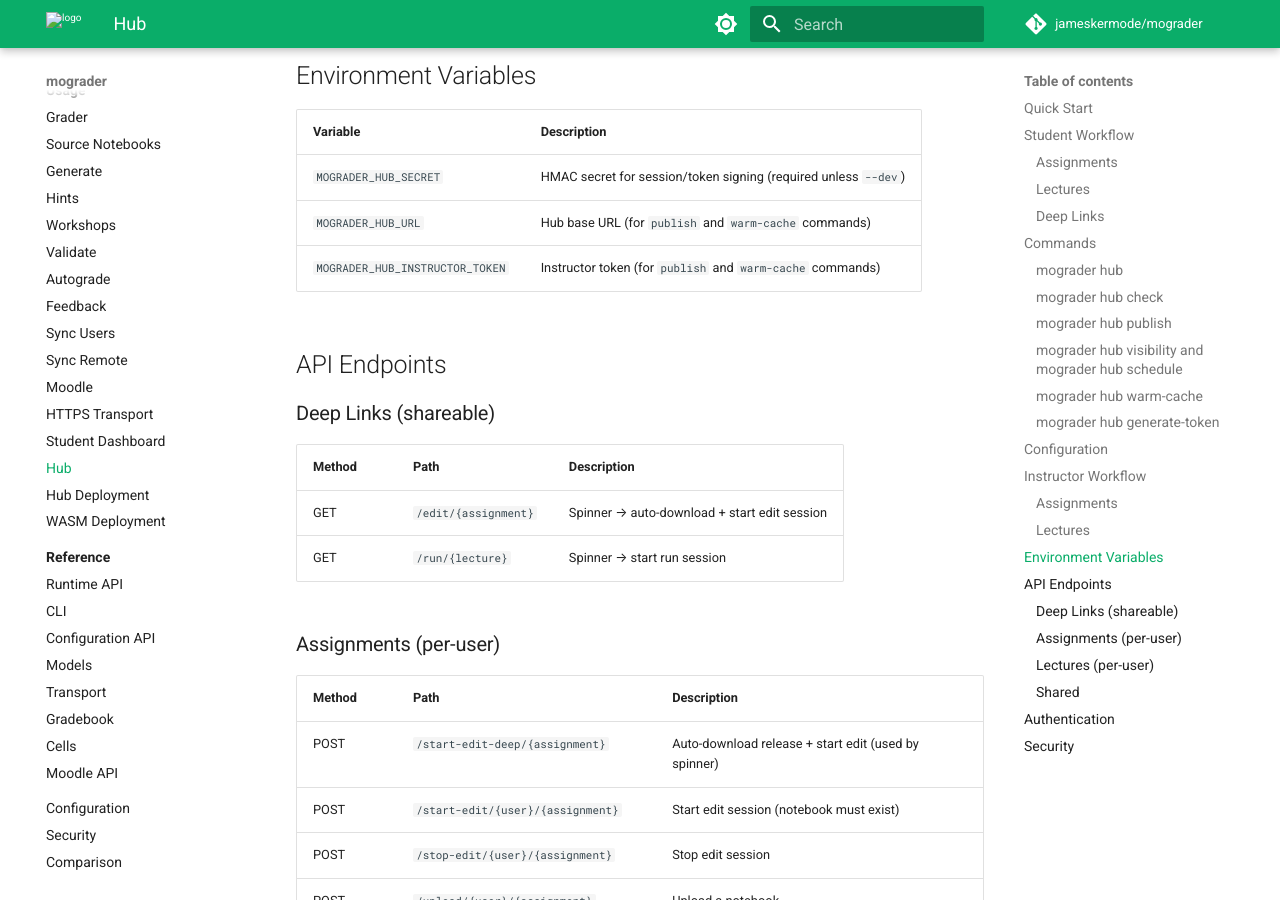
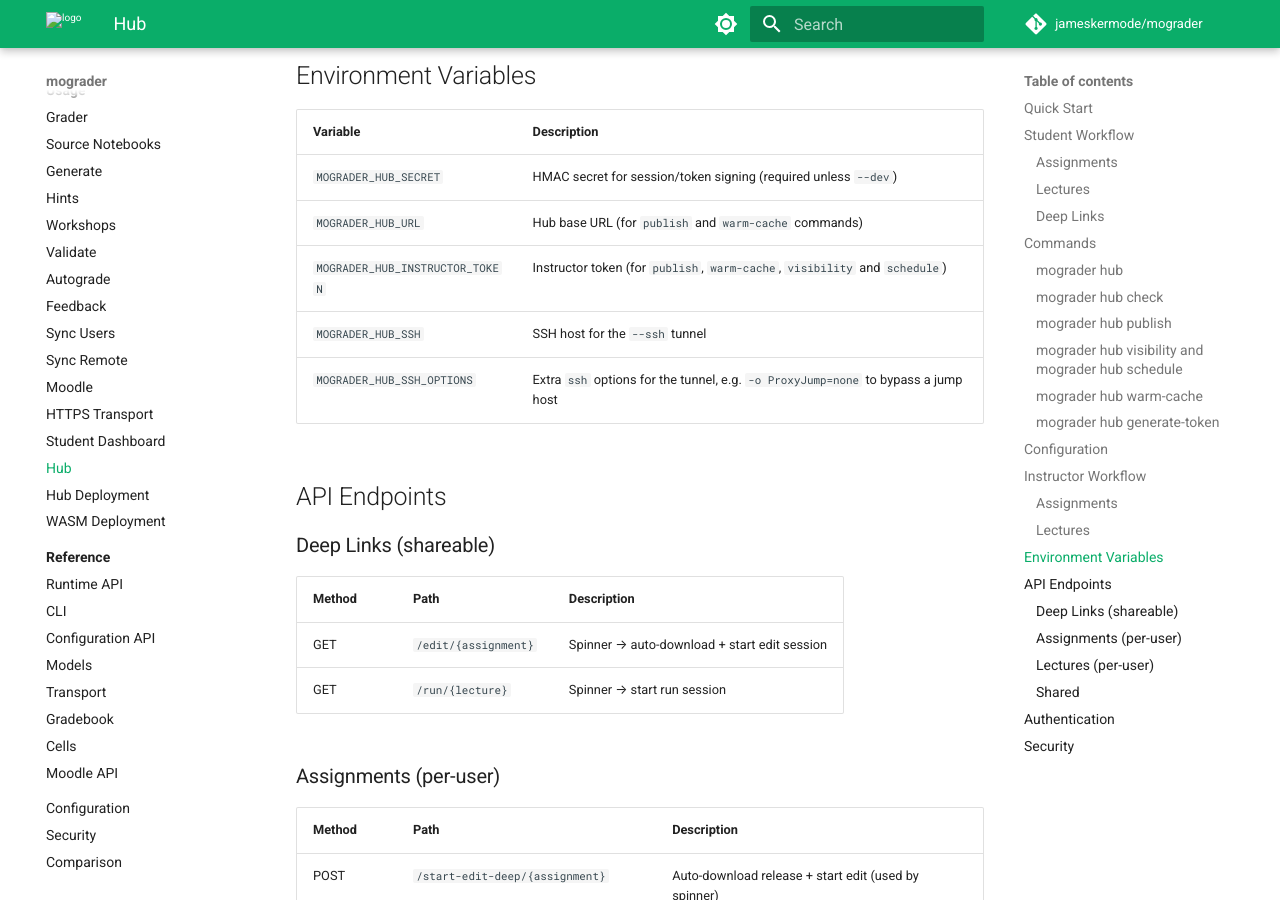
Before and after one commit to jameskermode/mograder, an MkDocs documentation site: the page built from docs/usage/hub.md, in a window 1280 px wide and 900 px high, scrolled down 6385 px. Built offline with MkDocs 1.6.1 and Material for MkDocs 9.7.7, drawn with Linux system fonts in a browser that asks for light colours; comment, search, counter and statistics services are not loaded.

Commit message:
Hub SSH tunnel: extra ssh options from MOGRADER_HUB_SSH_OPTIONS
e.g. '-o ProxyJump=none' when the configured jump host is down.

Co-Authored-By: Claude Opus 5.5 <noreply@anthropic.com>

```diff
--- a/docs/usage/hub.md
+++ b/docs/usage/hub.md
@@ -258,7 +258,9 @@ The lecture type is auto-detected from PEP 723 metadata — no `--lecture` flag
 |----------|-------------|
 | `MOGRADER_HUB_SECRET` | HMAC secret for session/token signing (required unless `--dev`) |
 | `MOGRADER_HUB_URL` | Hub base URL (for `publish` and `warm-cache` commands) |
-| `MOGRADER_HUB_INSTRUCTOR_TOKEN` | Instructor token (for `publish` and `warm-cache` commands) |
+| `MOGRADER_HUB_INSTRUCTOR_TOKEN` | Instructor token (for `publish`, `warm-cache`, `visibility` and `schedule`) |
+| `MOGRADER_HUB_SSH` | SSH host for the `--ssh` tunnel |
+| `MOGRADER_HUB_SSH_OPTIONS` | Extra `ssh` options for the tunnel, e.g. `-o ProxyJump=none` to bypass a jump host |
 
 ## API Endpoints
 
```
Also changed, not shown: 1 other file.
